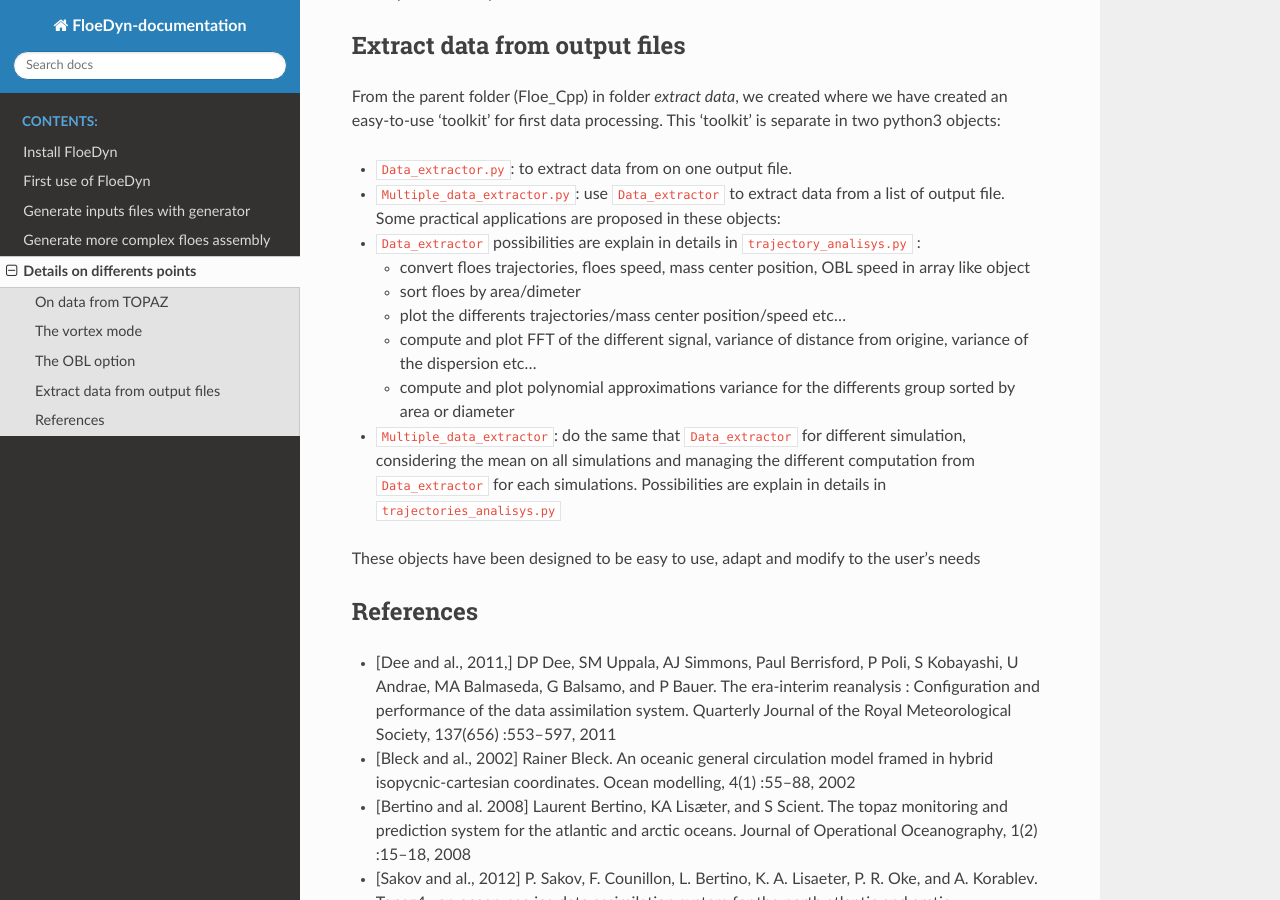
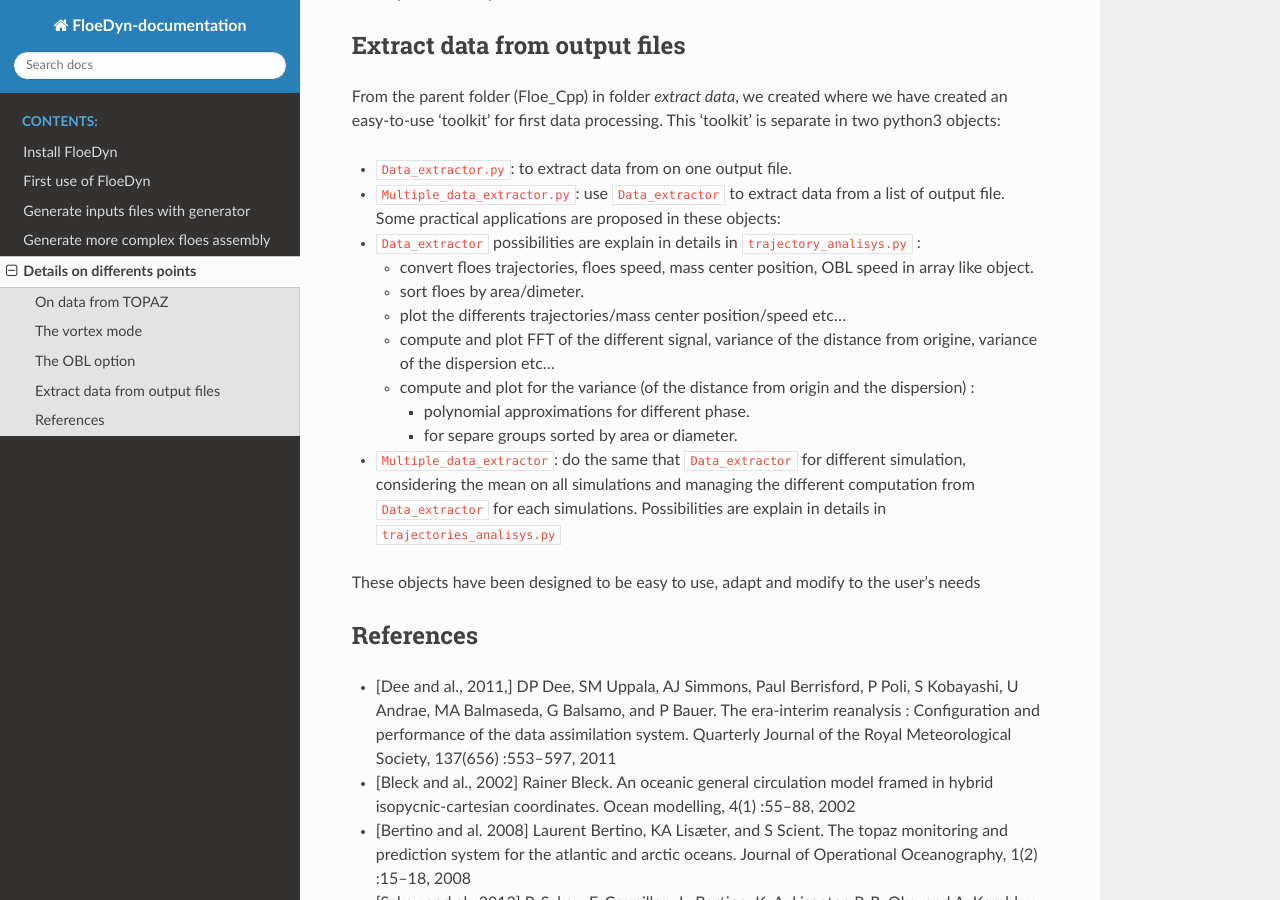
Before and after one commit to FloeDynHub/FloeDyn-documentation, a Sphinx documentation site: the page built from source/Details.md, in a window 1280 px wide and 900 px high, scrolled down 2463 px. Built offline with Sphinx 7.4.7 and the Read the Docs theme 2.0.0, drawn with Linux system fonts in a browser that asks for light colours.

Commit message:
Update Details.md

```diff
--- a/source/Details.md
+++ b/source/Details.md
@@ -90,11 +90,13 @@ This 'toolkit' is separate in two python3 objects:
 * `Multiple_data_extractor.py`: use `Data_extractor` to extract data from a list of output file.
 Some practical applications are proposed in these objects:
 * `Data_extractor` possibilities are explain in details in `trajectory_analisys.py` :
-	+ convert floes trajectories, floes speed, mass center position, OBL speed in array like object
-	+ sort floes by area/dimeter
+	+ convert floes trajectories, floes speed, mass center position, OBL speed in array like object.
+	+ sort floes by area/dimeter.
 	+ plot the differents trajectories/mass center position/speed etc...
-	+ compute and plot FFT of the different signal, variance of distance from origine, variance of the dispersion etc...
-	+ compute and plot polynomial approximations variance for the differents group sorted by area or diameter
+	+ compute and plot FFT of the different signal, variance of the distance from origine, variance of the dispersion etc...
+	+ compute and plot for the variance (of the distance from origin and the dispersion) :
+		- polynomial approximations for different phase.
+		- for separe groups sorted by area or diameter.
 * `Multiple_data_extractor`: do the same that `Data_extractor` for different simulation, considering the mean on all simulations and managing the different computation from `Data_extractor` for each simulations. Possibilities are explain in details in `trajectories_analisys.py`
 
 These objects have been designed to be easy to use, adapt and modify to the user's needs
```
